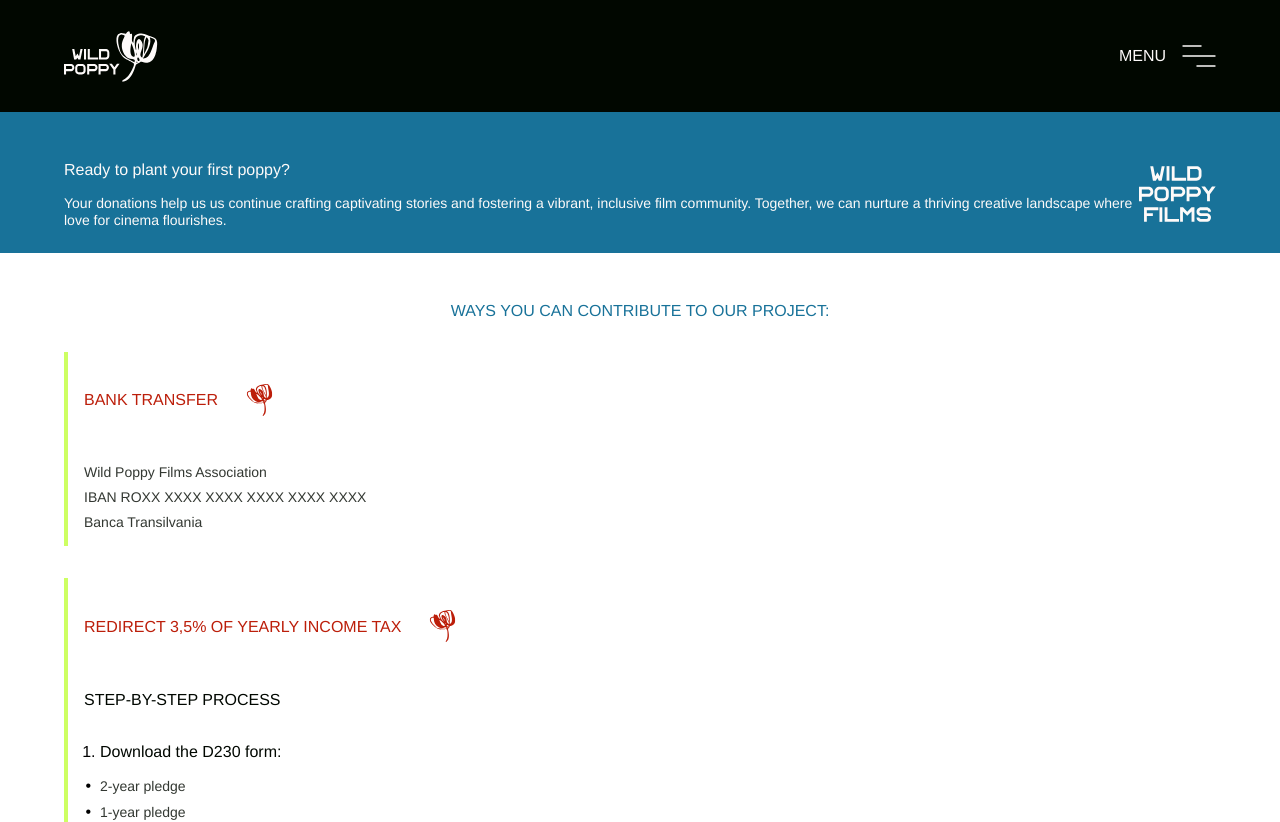
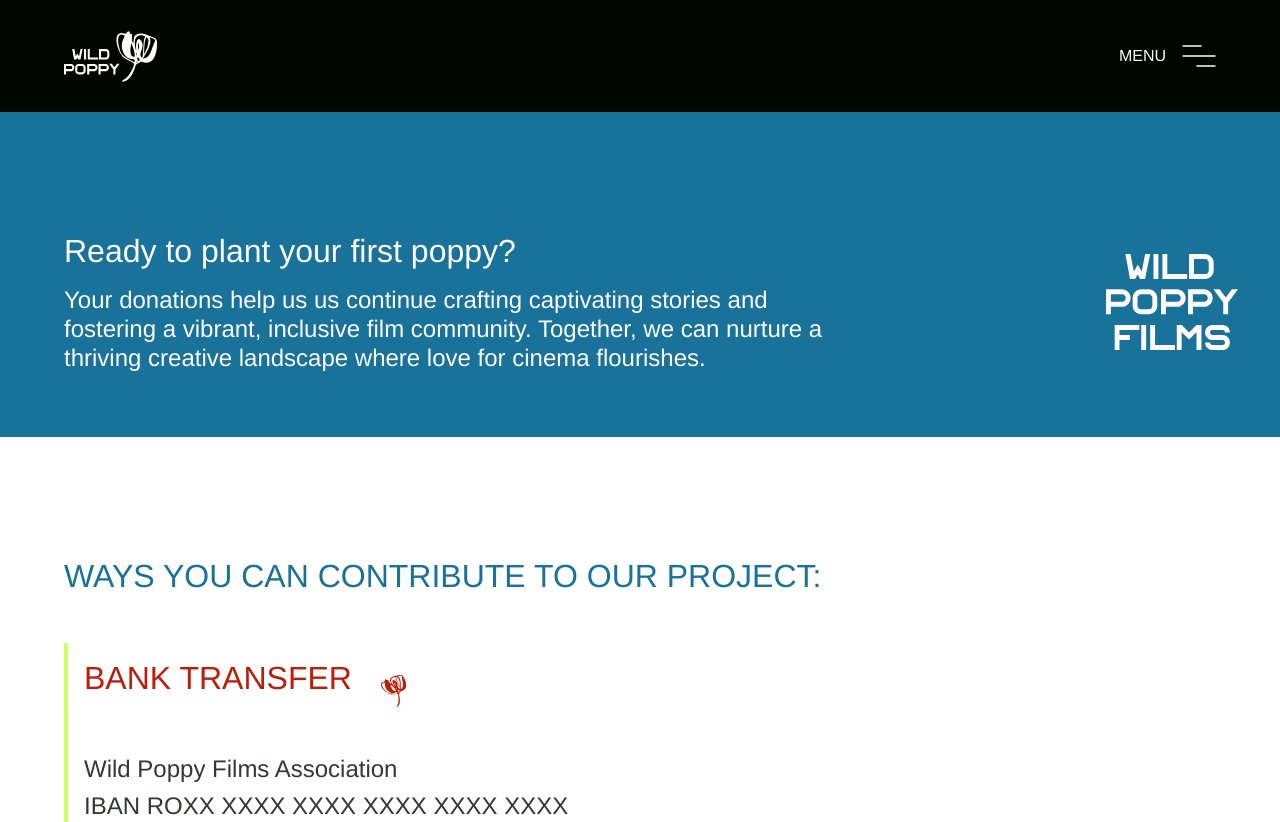
Before and after one commit to Septy2000/Wild-Poppy-Films-Website, a Next.js app in the folder wild-poppy-films-website/: page /support-us in a window 1280 px wide. Shown: the top 822 px of the page. Built offline with nearby package versions, Linux system fonts and the light colour scheme.

Commit message:
Finished support us page

```diff
--- a/wild-poppy-films-website/src/components/pages/SupportUsPage/SupportUsPage.styled.tsx
+++ b/wild-poppy-films-website/src/components/pages/SupportUsPage/SupportUsPage.styled.tsx
@@ -23,19 +23,29 @@
 `;
 
 export const Banner = styled.div`
-    width: 100%;
-    background: ${({ theme }) => theme.colors.secondary.celadon_blue_dark_1};
     display: flex;
     align-items: center;
     justify-content: center;
+    width: 100%;
+    background: ${({ theme }) => theme.colors.secondary.celadon_blue_dark_1};
+`;
+
+export const BannerWrapper = styled.div`
+    display: flex;
+    align-items: center;
+    flex-direction: row;
+    justify-content: space-between;
+    max-width: 150rem;
+    width: 100%;
+
     padding: 3rem 1.25rem 1.5rem 1.25rem;
-
+    gap: 4rem;
     @media (min-width: ${({ theme }) => theme.screen.tablet}) {
-        padding: 3rem 2.5rem.5rem 2.5rem;
+        padding: 3rem 2.5rem 2.5rem 2.5rem;
     }
 
     @media (min-width: ${({ theme }) => theme.screen.desktop}) {
-        padding: 3rem 4rem 1.5rem 4rem;
+        padding: 7.5rem 4rem 4rem 4rem;
     }
 `;
 
@@ -53,8 +63,11 @@
     }
 
     @media (min-width: ${({ theme }) => theme.screen.desktop}) {
-        padding: 3rem 4rem 1.5rem 4rem;
+        padding: 7.5rem 4rem 7.5rem 4rem;
+        gap: 3rem;
     }
+
+    max-width: 150rem;
 `;
 
 export const ContentBlock = styled.div`
@@ -72,6 +85,10 @@
     flex-direction: column;
     padding-left: 1rem;
     gap: 2rem;
+
+    @media (min-width: ${({ theme }) => theme.screen.desktop}) {
+        padding-left: 2rem;
+    }
 `;
 
 export const ULStyled = styled.ul`
@@ -81,9 +98,25 @@
     margin-top: 1rem;
 `;
 
-export const OLLIStyled = styled.li``;
+export const OLLIStyled = styled.li`
+    font-size: 1rem;
+    font-weight: 500;
+    line-height: 120%;
+
+    @media (min-width: ${({ theme }) => theme.screen.desktop}) {
+        font-size: 2rem;
+    }
+`;
 
 export const ULLIStyled = styled.li`
+    font-size: 0.875rem;
+    font-weight: 400;
+    line-height: 120%;
+
+    @media (min-width: ${({ theme }) => theme.screen.desktop}) {
+        font-size: 1.5rem;
+    }
+
     &::marker {
         content: "•  ";
     }
@@ -104,6 +137,8 @@
     line-height: 120%;
 
     @media (min-width: ${({ theme }) => theme.screen.desktop}) {
+        font-size: 2rem;
+        align-self: flex-start;
     }
 `;
 
@@ -113,6 +148,7 @@
     line-height: 120%;
 
     @media (min-width: ${({ theme }) => theme.screen.desktop}) {
+        font-size: 1.5rem;
     }
 `;
 
@@ -146,7 +182,17 @@
     gap: ${({ $gap }) => $gap}rem;
 `;
 
+export const BannerInfoContainer = styled.div`
+    display: flex;
+    flex-direction: column;
+    justify-content: center;
+    gap: 1rem;
+    max-width: 50rem;
+`;
+
 export const WPFLogoStyled = styled(WPFLogo)`
+    scale: 1.5;
+
     path {
         fill: ${({ theme }) => theme.colors.neutral.neutral_1};
     }
--- a/wild-poppy-films-website/src/components/pages/SupportUsPage/SupportUsPage.tsx
+++ b/wild-poppy-films-website/src/components/pages/SupportUsPage/SupportUsPage.tsx
@@ -83,11 +83,13 @@
         <Styled.PageWrapper>
             <Styled.Container>
                 <Styled.Banner>
-                    <Styled.VerticalFlexContainer $gap={1}>
-                        <Styled.BannerTitle>{text.banner.title}</Styled.BannerTitle>
-                        <Styled.BannerText>{text.banner.body}</Styled.BannerText>
-                    </Styled.VerticalFlexContainer>
-                    <Styled.WPFLogoStyled />
+                    <Styled.BannerWrapper>
+                        <Styled.BannerInfoContainer>
+                            <Styled.BannerTitle>{text.banner.title}</Styled.BannerTitle>
+                            <Styled.BannerText>{text.banner.body}</Styled.BannerText>
+                        </Styled.BannerInfoContainer>
+                        <Styled.WPFLogoStyled />
+                    </Styled.BannerWrapper>
                 </Styled.Banner>
 
                 <Styled.ContentContainer>
```
